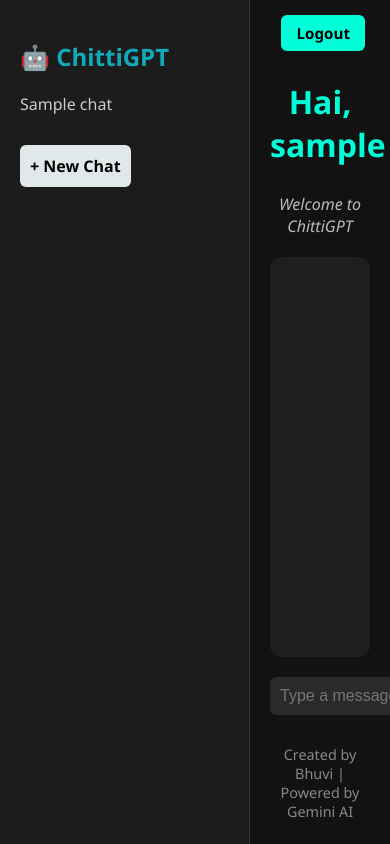
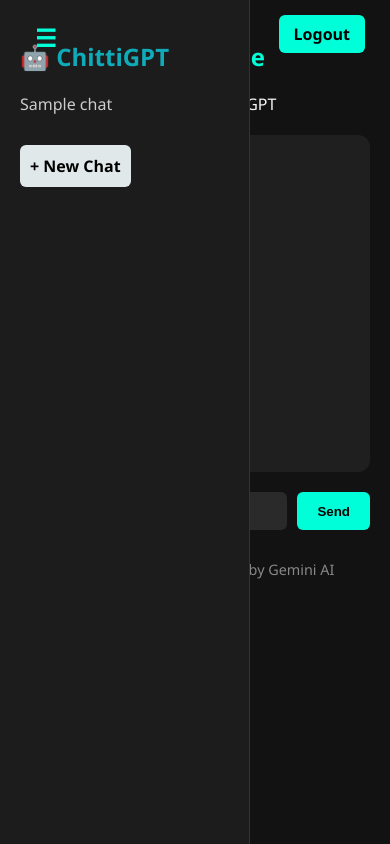
Before and after one commit to bhuvi6/chittigpt, a Flask app: template templates/index.html in a window 390 px wide. Run offline with Flask 3, Linux system fonts and the light colour scheme; the template is opened without the code that fills it: most values are stand-ins (such as "Sample title", 1, 10 or a date in 2020).

Commit message:
index.html

```diff
--- a/templates/index.html
+++ b/templates/index.html
@@ -1,19 +1,24 @@
 <!DOCTYPE html>
 <html lang="en">
 <head>
-  <meta charset="UTF-8">
+  <meta charset="UTF-8" />
   <title>ChittiGPT</title>
-  <meta name="viewport" content="width=device-width, initial-scale=1.0">
+  <meta name="viewport" content="width=device-width, initial-scale=1.0" />
   <style>
     * { box-sizing: border-box; }
 
-    body {
+    html, body {
       margin: 0;
+      padding: 0;
+      height: 100%;
       font-family: 'Segoe UI', Tahoma, Geneva, Verdana, sans-serif;
       background-color: #121212;
       color: #f5f5f5;
+      overflow: hidden;
+    }
+
+    body {
       display: flex;
-      height: 100vh;
     }
 
     .sidebar {
@@ -21,6 +26,18 @@
       background-color: #1c1c1c;
       padding: 20px;
       border-right: 1px solid #333;
+      transition: transform 0.3s ease;
+      position: fixed;
+      left: 0;
+      top: 0;
+      bottom: 0;
+      z-index: 1000;
+      height: 100vh;
+      transform: translateX(0);
+    }
+
+    .sidebar.hidden {
+      transform: translateX(-100%);
     }
 
     .sidebar h2 {
@@ -35,7 +52,6 @@
       color: #ccc;
       text-decoration: none;
       font-size: 1rem;
-      transition: color 0.2s ease;
     }
 
     .sidebar a:hover {
@@ -55,56 +71,65 @@
     }
 
     .main {
-      flex: 1;
+      margin-left: 250px;
       padding: 20px;
       overflow-y: auto;
+      flex: 1;
+      transition: margin-left 0.3s ease;
+      height: 100vh;
+    }
+
+    .main.full {
+      margin-left: 0;
     }
 
     .header {
       text-align: center;
-      margin-top: 60px;
       margin-bottom: 20px;
     }
 
     .header h2 {
       color: #00ffd9;
-      font-size: 2rem;
-    }
-
-    .header p {
-      font-style: italic;
-      color: #bbbbbb;
-      margin-top: 8px;
     }
 
     .chat-box {
       background-color: #1f1f1f;
       padding: 20px;
       border-radius: 12px;
-      min-height: 400px;
+      height: calc(100vh - 250px);
+      overflow-y: auto;
     }
 
     .chat-entry {
       margin: 15px 0;
-      padding-bottom: 10px;
-      border-bottom: 1px solid #333;
+      display: flex;
+      flex-direction: column;
     }
 
     .user {
-      color: #ffa07a;
-      font-weight: bold;
-      margin-top: 10px;
+      background-color: #1a2417;
+      padding: 10px;
+      border-radius: 8px;
+      max-width: 60%;
+      align-self: flex-end;
+      word-wrap: break-word;
     }
 
     .bot {
-      color: #98fb98;
-      font-weight: bold;
+      background-color: #1a2417;
+      padding: 10px;
+      border-radius: 8px;
+      max-width: 45%;
+      align-self: flex-start;
+      word-wrap: break-word;
       margin-top: 8px;
     }
 
     form {
       display: flex;
+      gap: 10px;
       margin-top: 20px;
+      flex-wrap: wrap;
     }
 
     input[type="text"] {
@@ -115,18 +140,17 @@
       font-size: 1rem;
       background-color: #2a2a2a;
       color: #fff;
+      min-width: 0;
     }
 
     button {
       padding: 10px 20px;
-      margin-left: 10px;
       border-radius: 6px;
       border: none;
       background-color: #00ffd9;
       color: #000;
       font-weight: bold;
       cursor: pointer;
-      transition: background-color 0.2s ease;
     }
 
     button:hover {
@@ -140,7 +164,6 @@
       color: #888;
     }
 
-    /* Logout Button Top Right */
     .logout-button {
       position: fixed;
       top: 15px;
@@ -152,21 +175,45 @@
       border-radius: 6px;
       text-decoration: none;
       font-weight: bold;
-      font-size: 0.95rem;
     }
 
-    .logout-button:hover {
-      background-color: #00e6c0;
+    .hamburger {
+      display: block;
+      position: fixed;
+      top: 15px;
+      left: 15px;
+      z-index: 1100;
+      font-size: 1.5rem;
+      color: #00ffd9;
+      background: none;
+      border: none;
+      cursor: pointer;
+    }
+
+    @media (max-width: 768px) {
+      .main {
+        margin-left: 0;
+      }
+
+      .bot, .user {
+        max-width: 85%;
+      }
+
+      .chat-box {
+        height: 40vh;
+      }
     }
   </style>
 </head>
 <body>
+  <!-- Hamburger Button -->
+  <button class="hamburger" onclick="toggleSidebar()">☰</button>
 
-  <!-- Top-right Logout Button -->
+  <!-- Logout -->
   <a href="/logout" class="logout-button">Logout</a>
 
   <!-- Sidebar -->
-  <div class="sidebar">
+  <div class="sidebar" id="sidebar">
     <h2>🤖 ChittiGPT</h2>
     {% for chat in chats %}
       <a href="/chat/{{ chat.id }}">{{ chat.title }}</a>
@@ -174,8 +221,8 @@
     <a href="/new" class="new-chat">+ New Chat</a>
   </div>
 
-  <!-- Main Section -->
-  <div class="main">
+  <!-- Main -->
+  <div class="main" id="mainContent">
     <div class="header">
       <h2>Hai, {{ username }}</h2>
       <p>Welcome to ChittiGPT</p>
@@ -183,12 +230,10 @@
 
     <div class="chat-box">
       {% for msg in current_chat.messages %}
-      <div class="chat-entry">
-        <div class="user">You:</div>
-        <div>{{ msg.user }}</div>
-        <div class="bot">ChittiGPT:</div>
-        <div>{{ msg.bot }}</div>
-      </div>
+        <div class="chat-entry">
+          <div class="user">{{ msg.user }}</div>
+          <div class="bot">{{ msg.bot }}</div>
+        </div>
       {% endfor %}
     </div>
 
@@ -197,9 +242,16 @@
       <button type="submit">Send</button>
     </form>
 
-    <footer>
-       Created by Bhuvi | Powered by Gemini AI
-    </footer>
+    <footer>Created by Bhuvi | Powered by Gemini AI</footer>
   </div>
+
+  <script>
+    function toggleSidebar() {
+      const sidebar = document.getElementById("sidebar");
+      const main = document.getElementById("mainContent");
+      sidebar.classList.toggle("hidden");
+      main.classList.toggle("full");
+    }
+  </script>
 </body>
 </html>
```
Also changed, not shown: chat_history_bhuvi.json (+10 -0 lines).
